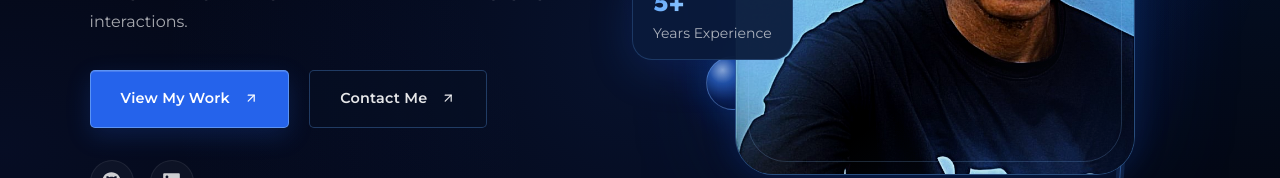
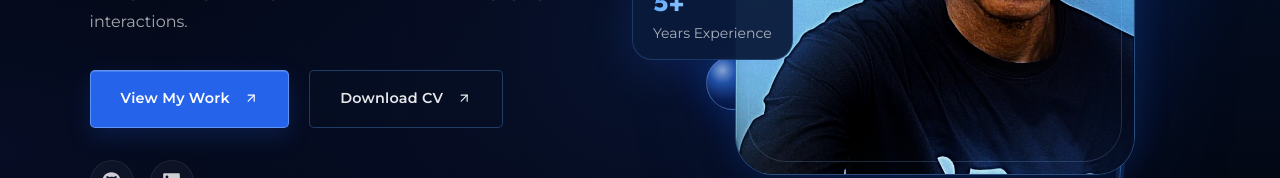
Before and after one commit to Sisco1212/portfolio, a React (Vite) app: page / in a window 1280 px wide. Shown: the part 475-653 px from the top of the page. Built offline with nearby package versions, Linux system fonts and the light colour scheme.

Commit message:
Change link from 'Contact Me' to 'Download CV'

```diff
--- a/src/components/Hero.tsx
+++ b/src/components/Hero.tsx
@@ -296,10 +296,11 @@ useGSAP(
   data-hero-action
   data-magnetic
   data-cursor="CONTACT"
-  href="#contact"
+  href="/cv.pdf"
+  download
   className="hero-secondary-button"
 >
-            Contact Me
+            Download CV
             <FiArrowUpRight />
           </a>
         </div>
```
